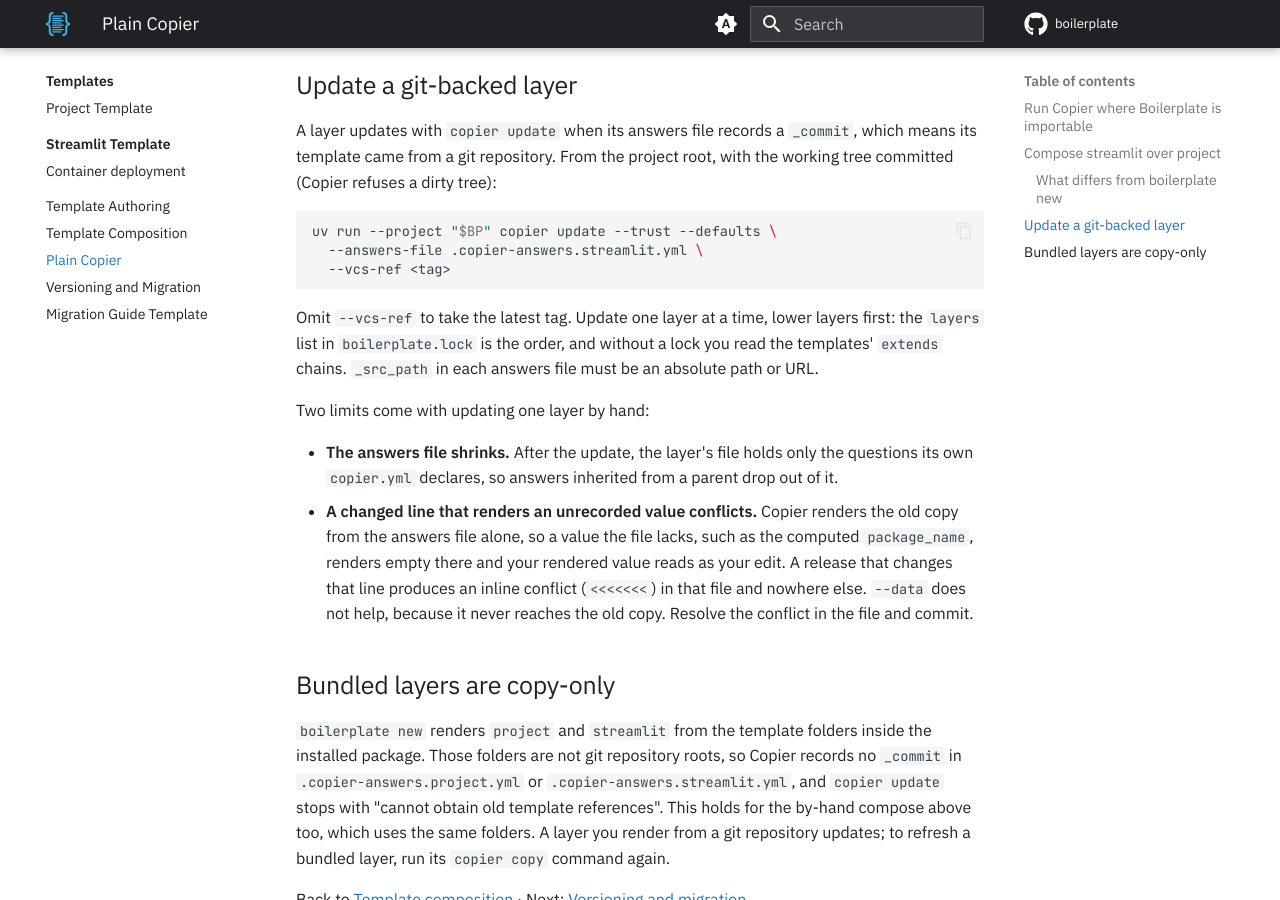
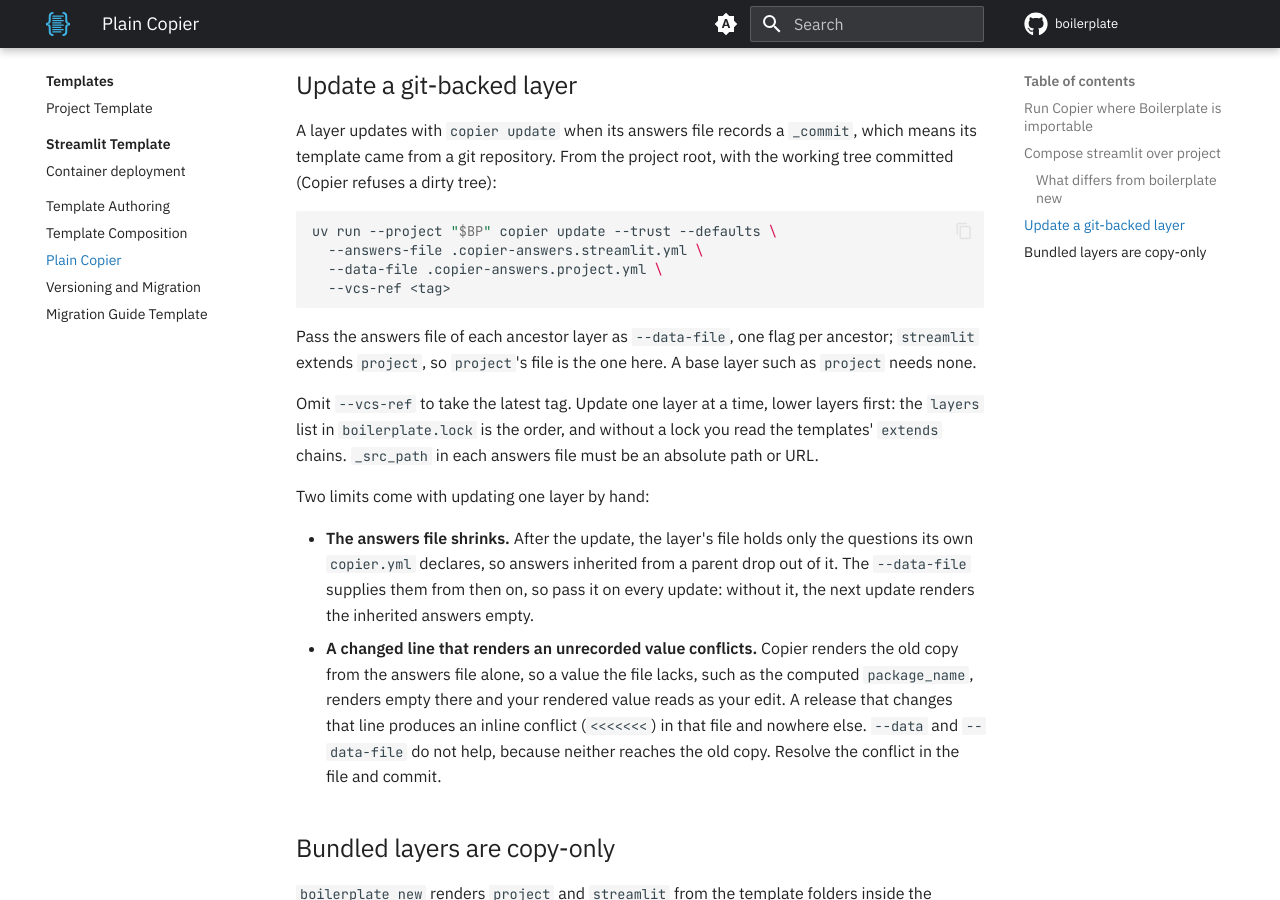
Before and after one commit to TheRealBillSiegler/boilerplate, an MkDocs documentation site: the page built from docs/templates-hub/plain-copier.md, in a window 1280 px wide and 900 px high, scrolled down 1878 px. Built offline with MkDocs 1.6.1 and Material for MkDocs 9.7.7, drawn with Linux system fonts in a browser that asks for light colours; comment, search, counter and statistics services are not loaded; the version menu is left out.

Commit message:
docs(templates-hub): pass the ancestors' answers to the plain update
The hand-run update left out the ancestor answers file, which the
design makes part of the escape hatch: Copier trims the layer's answers
file to its own questions, so without the data file the next update
renders inherited answers empty. Add the flag to the command and say
what skipping it costs.

Co-Authored-By: Claude Sonnet 5.5 <noreply@anthropic.com>

````diff
--- a/docs/templates-hub/plain-copier.md
+++ b/docs/templates-hub/plain-copier.md
@@ -67,15 +67,18 @@ A layer updates with `copier update` when its answers file records a `_commit`,
 ```bash
 uv run --project "$BP" copier update --trust --defaults \
   --answers-file .copier-answers.streamlit.yml \
+  --data-file .copier-answers.project.yml \
   --vcs-ref <tag>
 ```
+
+Pass the answers file of each ancestor layer as `--data-file`, one flag per ancestor; `streamlit` extends `project`, so `project`'s file is the one here. A base layer such as `project` needs none.
 
 Omit `--vcs-ref` to take the latest tag. Update one layer at a time, lower layers first: the `layers` list in `boilerplate.lock` is the order, and without a lock you read the templates' `extends` chains. `_src_path` in each answers file must be an absolute path or URL.
 
 Two limits come with updating one layer by hand:
 
-- **The answers file shrinks.** After the update, the layer's file holds only the questions its own `copier.yml` declares, so answers inherited from a parent drop out of it.
-- **A changed line that renders an unrecorded value conflicts.** Copier renders the old copy from the answers file alone, so a value the file lacks, such as the computed `package_name`, renders empty there and your rendered value reads as your edit. A release that changes that line produces an inline conflict (`<<<<<<<`) in that file and nowhere else. `--data` does not help, because it never reaches the old copy. Resolve the conflict in the file and commit.
+- **The answers file shrinks.** After the update, the layer's file holds only the questions its own `copier.yml` declares, so answers inherited from a parent drop out of it. The `--data-file` supplies them from then on, so pass it on every update: without it, the next update renders the inherited answers empty.
+- **A changed line that renders an unrecorded value conflicts.** Copier renders the old copy from the answers file alone, so a value the file lacks, such as the computed `package_name`, renders empty there and your rendered value reads as your edit. A release that changes that line produces an inline conflict (`<<<<<<<`) in that file and nowhere else. `--data` and `--data-file` do not help, because neither reaches the old copy. Resolve the conflict in the file and commit.
 
 ## Bundled layers are copy-only
 
````
